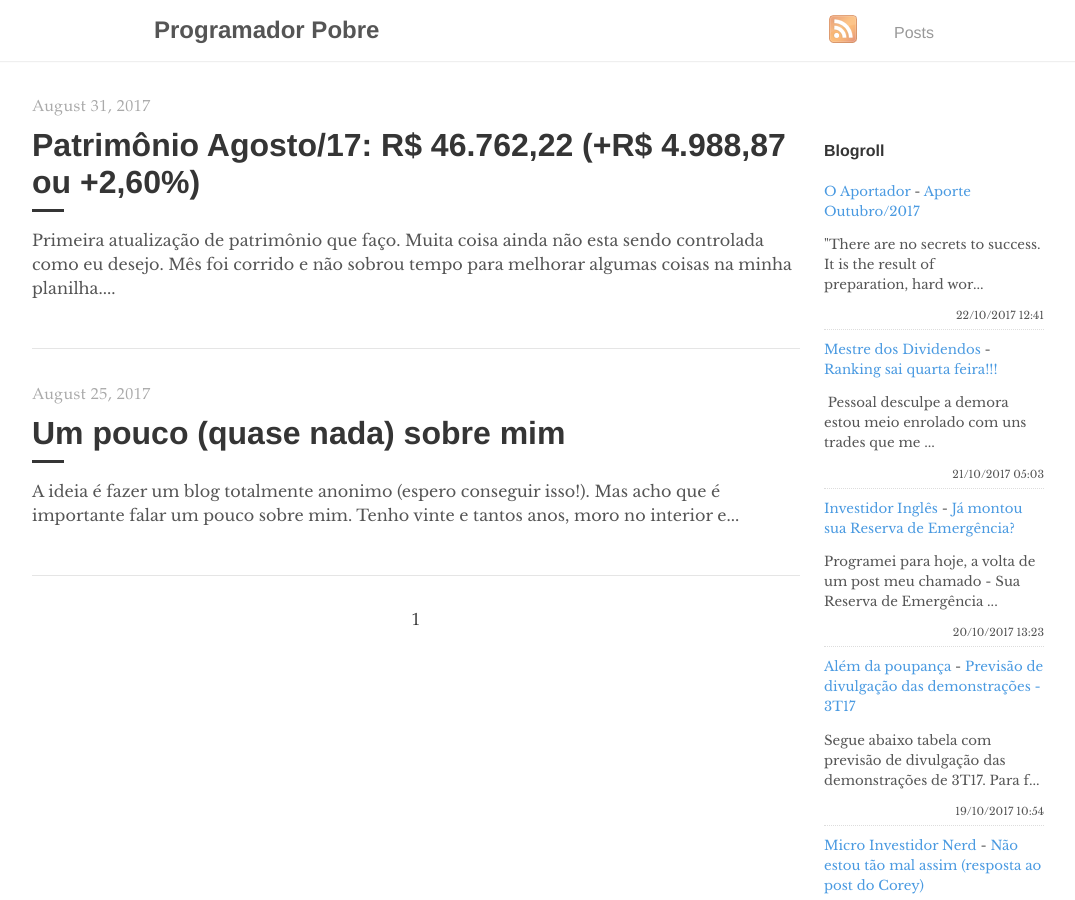
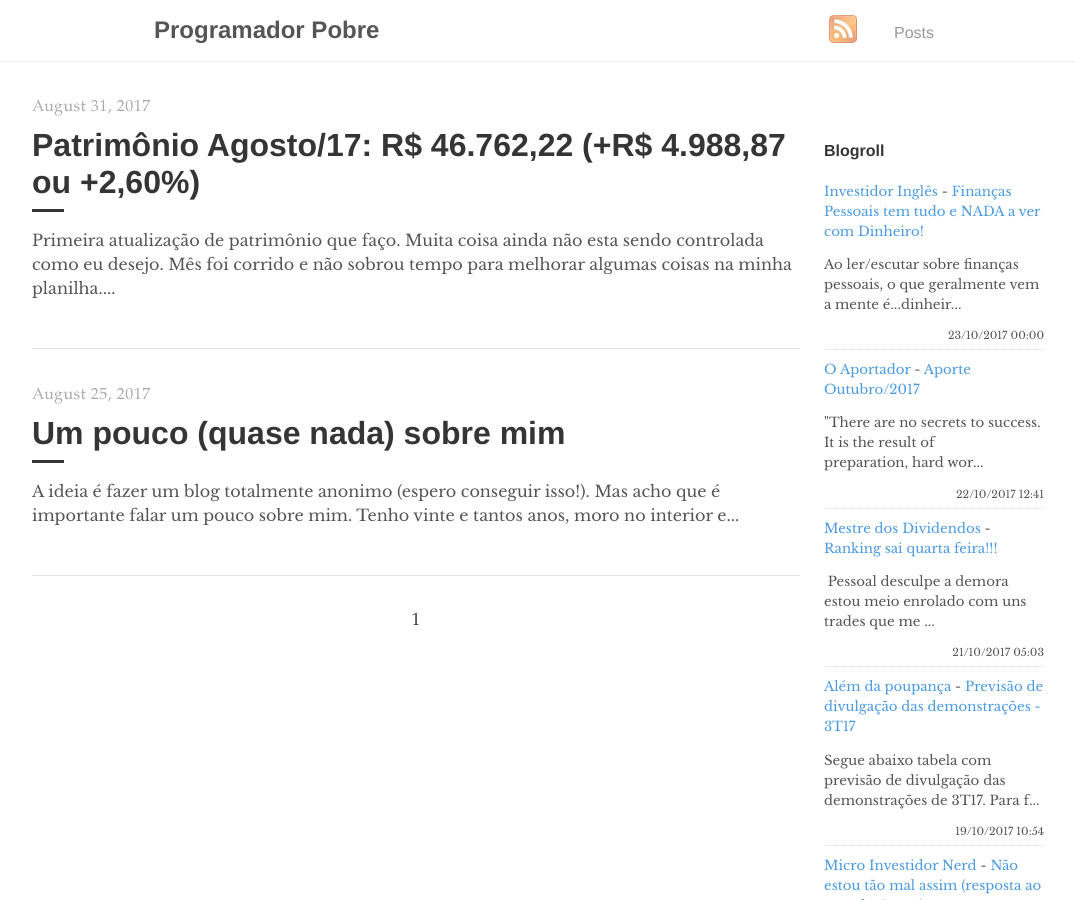
Before and after one commit to programadorpobre/programadorpobre.github.io, a Jekyll site: the page built from index.html, in a window 1280 px wide and 900 px high. Shown: the whole window, without its empty margins (96-1171 px from the left). Built offline with Jekyll 4.4.1, drawn with Linux system fonts in a browser that asks for light colours; the list of posts is cut into pages by our own code; comment, search, counter and statistics services are not loaded.

Commit message:
[ci skip] travis #79

```diff
--- a/_includes/feed-entries.html
+++ b/_includes/feed-entries.html
@@ -1,3 +1,8 @@
+<div class="feed-entry">
+    <a class="feed-entry-site-name" href="http://investidoringles.blogspot.com/">Investidor Inglês</a> - <a class="feed-entry-title" href="http://investidoringles.blogspot.com/2017/10/financas-pessoais-gerenciar-dinheiro.html">Finanças Pessoais tem tudo e NADA a ver com Dinheiro!</a>
+    <p class="feed-entry-summary">Ao ler/escutar sobre finanças pessoais, o que geralmente vem a mente é...dinheir...</p>
+    <time datetime="2017-10-23T00:00:00.000-02:00">23/10/2017 00:00</time>
+</div>
 <div class="feed-entry">
     <a class="feed-entry-site-name" href="http://oaportadorfinanceiro.blogspot.com/">O Aportador</a> - <a class="feed-entry-title" href="http://oaportadorfinanceiro.blogspot.com/2017/10/aporte-outubro2017.html">Aporte Outubro/2017</a>
     <p class="feed-entry-summary">"There are no secrets to success. It is the result of preparation,&nbsp;hard wor...</p>
@@ -7,11 +12,6 @@
     <a class="feed-entry-site-name" href="http://mestredosdividendos.blogspot.com/">Mestre dos Dividendos</a> - <a class="feed-entry-title" href="http://mestredosdividendos.blogspot.com/2017/10/ranking-sai-quarta-feira.html">Ranking sai quarta feira!!!</a>
     <p class="feed-entry-summary">&nbsp;Pessoal desculpe a demora&nbsp; estou meio enrolado com uns trades que me ...</p>
     <time datetime="2017-10-21T05:03:00.000-07:00">21/10/2017 05:03</time>
-</div>
-<div class="feed-entry">
-    <a class="feed-entry-site-name" href="http://investidoringles.blogspot.com/">Investidor Inglês</a> - <a class="feed-entry-title" href="http://investidoringles.blogspot.com/2017/10/importancia-da-reserva-de-emergencia.html">Já montou sua Reserva de Emergência?</a>
-    <p class="feed-entry-summary">Programei para hoje, a volta de um post meu chamado - Sua Reserva de Emergência ...</p>
-    <time datetime="2017-10-20T13:23:00.001-02:00">20/10/2017 13:23</time>
 </div>
 <div class="feed-entry">
     <a class="feed-entry-site-name" href="http://alemdapoupanca.blogspot.com/">Além da poupança</a> - <a class="feed-entry-title" href="http://alemdapoupanca.blogspot.com/2017/10/previsao-de-divulgacao-das.html">Previsão de divulgação das demonstrações - 3T17</a>
```
